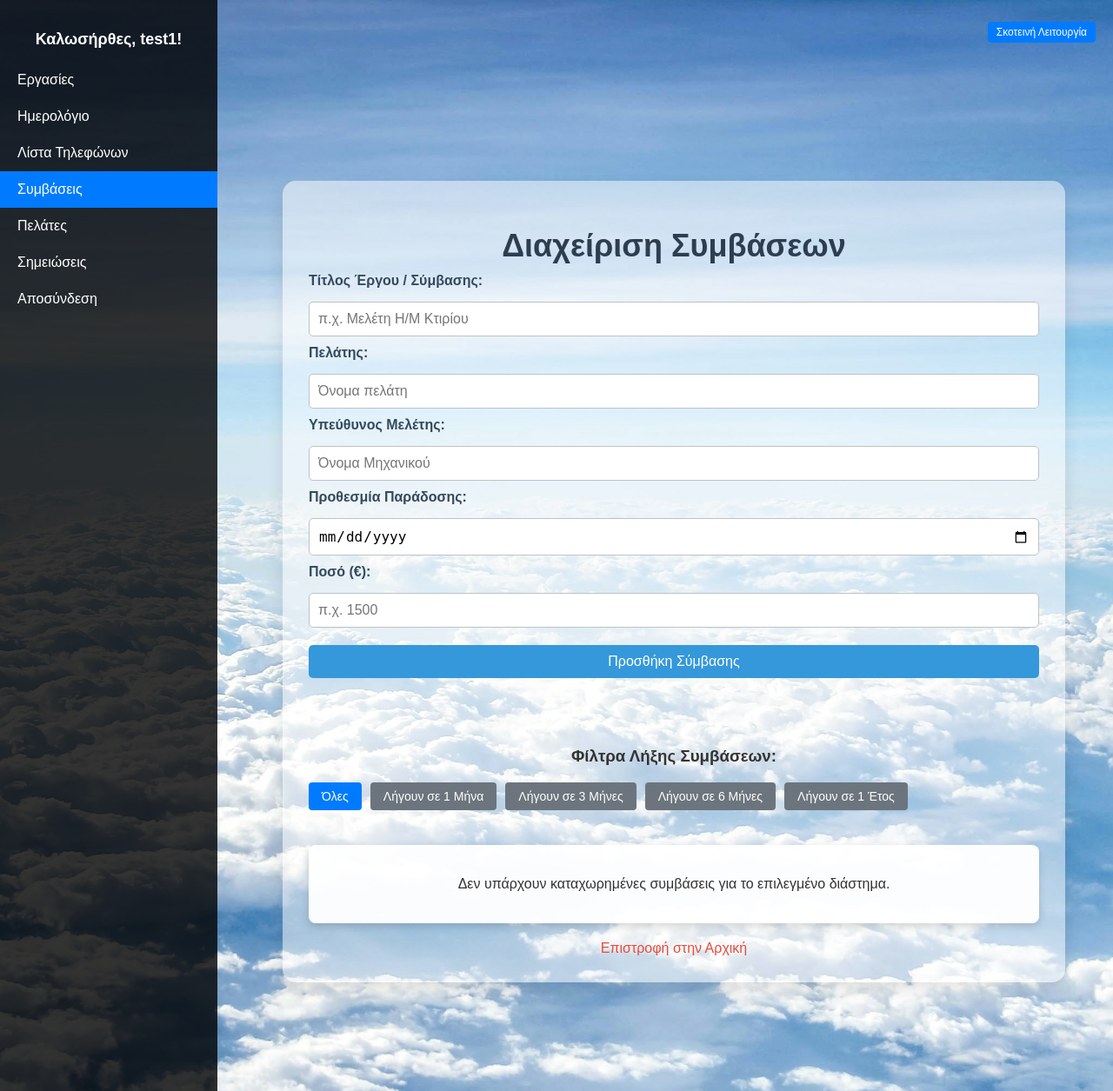
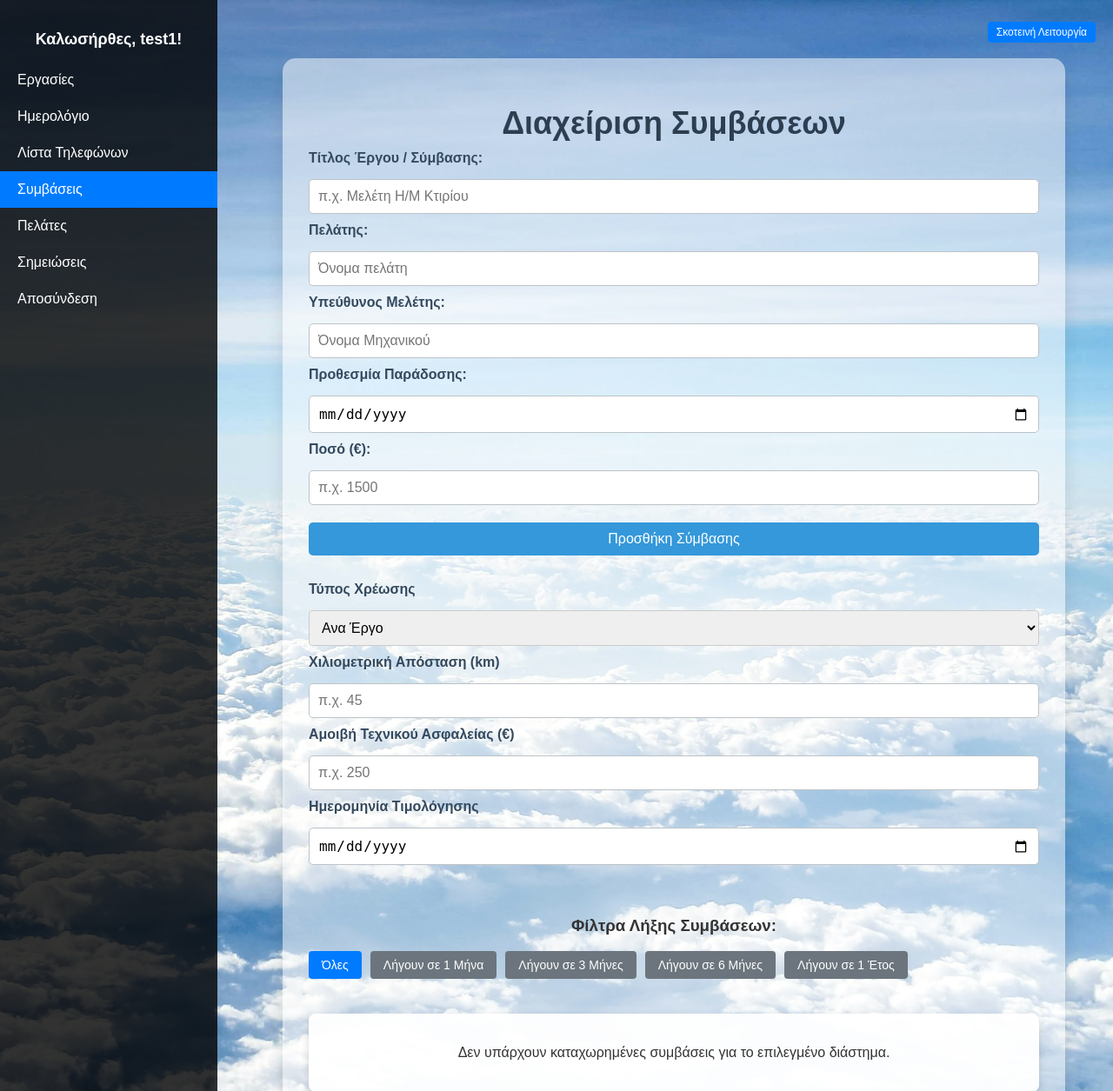
Before and after one commit to GiannisGogas/CRM, a Flask app: page /contracts in a window 1280 px wide. Shown: the top 1255 px of the page at 87% size. Run offline with Flask 3, Linux system fonts and the light colour scheme; a user stored in the database is signed in; data that the repository does not hold is empty; some libraries are stand-ins or nearby versions.

Commit message:
Add pricing fields (billing type, distance, safety fee, invoice date) to contracts route

```diff
--- a/app.py
+++ b/app.py
@@ -406,12 +406,20 @@ def contracts():
         manager = request.form.get('manager')
         deadline = request.form.get('deadline')
         amount = request.form.get('amount')
+        billing_type = request.form.get('billing_type')
+        distance_km = request.form.get('distance_km')
+        safety_engineer_fee = request.form.get('safety_engineer_fee')
+        invoice_date = request.form.get('invoice_date')
 
         with get_db() as conn:
             conn.execute('''
-                INSERT INTO contracts (username, title, client, manager, deadline, amount)
-                VALUES (?, ?, ?, ?, ?, ?)
-            ''', (username, title, client, manager, deadline, amount))
+                INSERT INTO contracts (
+                    username, title, client, manager, deadline, amount,
+                    billing_type, distance_km, safety_engineer_fee, invoice_date
+                )
+                VALUES (?, ?, ?, ?, ?, ?, ?, ?, ?, ?)
+            ''', (username, title, client, manager, deadline, amount,
+                  billing_type, distance_km, safety_engineer_fee, invoice_date))
             conn.commit()
         return redirect(url_for('contracts'))
 
--- a/templates/contracts.html
+++ b/templates/contracts.html
@@ -147,6 +147,31 @@
             </form>
         </div>
 
+        <div class="row">
+            <div class="form-group col">
+                <label>Τύπος Χρέωσης</label>
+                <select name="billing_type" class="form-control" style="width: 100%; padding: 10px; border-radius: 4px; border: 1px solid #ccc;">
+                    <option value="Ανα Έργο">Ανα Έργο</option>
+                    <option value="Ανα Ώρα">Ανα Ώρα</option>
+                </select>
+            </div>
+        <div class="form-group col">
+            <label>Χιλιομετρική Απόσταση (km)</label>
+                <input type="text" name="distance_km" placeholder="π.χ. 45">
+        </div>
+    </div>
+
+<div class="row">
+    <div class="form-group col">
+        <label>Αμοιβή Τεχνικού Ασφαλείας (€)</label>
+        <input type="text" name="safety_engineer_fee" placeholder="π.χ. 250">
+    </div>
+    <div class="form-group col">
+        <label>Ημερομηνία Τιμολόγησης</label>
+        <input type="date" name="invoice_date">
+    </div>
+</div>
+
         <!-- Κουμπιά Φίλτρων Λήξης -->
         <div style="margin-top: 30px;">
             <h3>Φίλτρα Λήξης Συμβάσεων:</h3>
```
